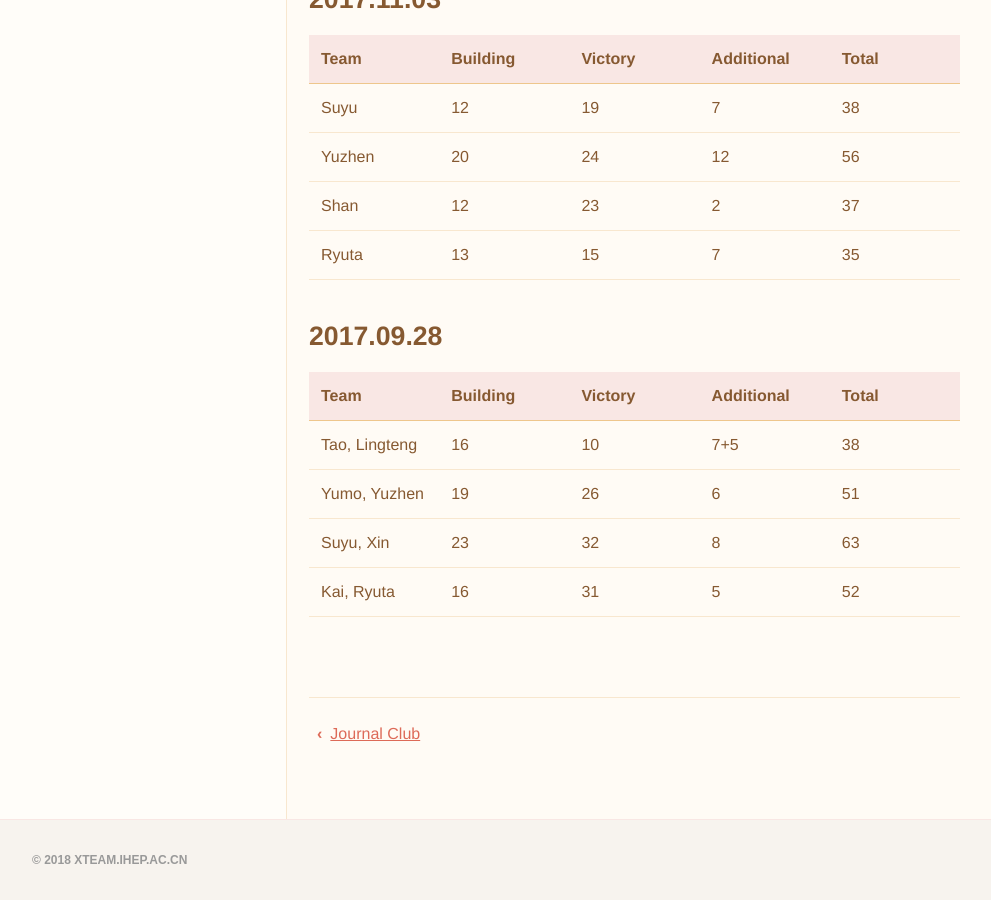
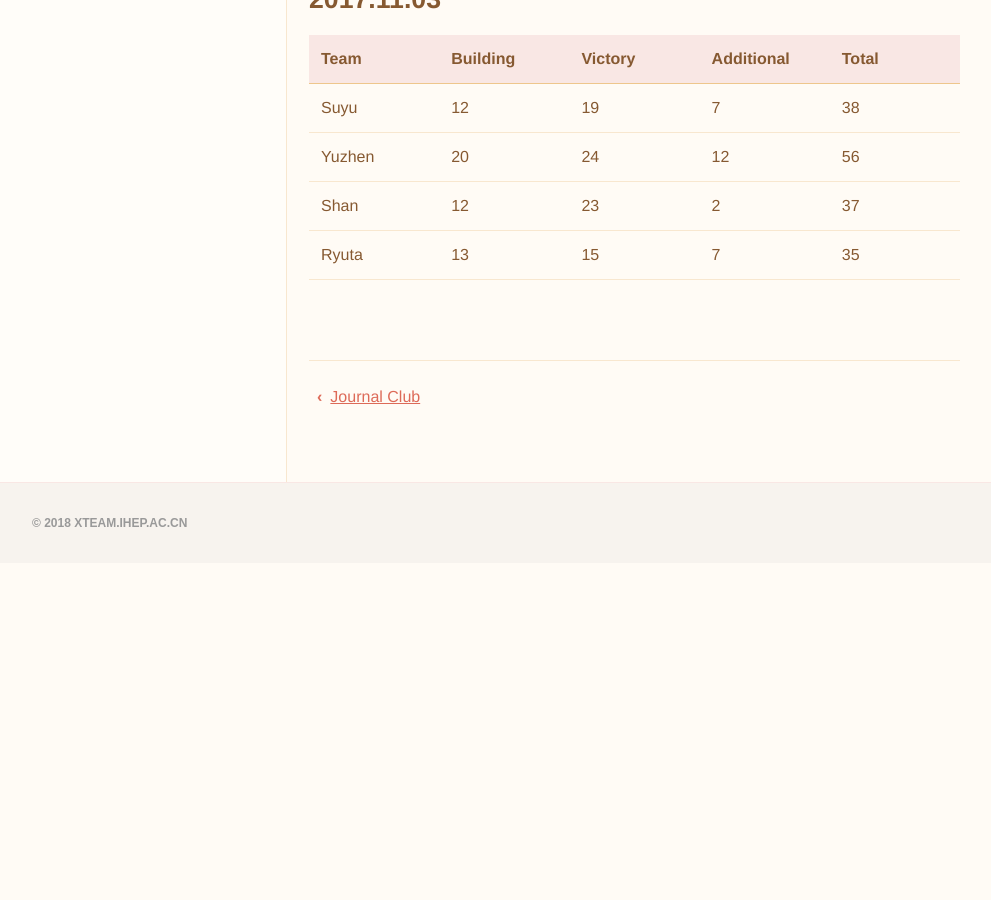
Before and after one commit to dt-np/xteam, a Jekyll site: the page built from _docs/puertorico.md, in a window 1280 px wide and 900 px high, scrolled down 1313 px. Shown: the whole window, without its empty margins (144-1135 px from the left). Built offline with Jekyll 4.4.1, drawn with Linux system fonts in a browser that asks for light colours; after the commit the page ends 1876 px from its top, so only the background shows below that.

Commit message:
Update JC61 and add PR1

```diff
--- a/_docs/puertorico.md
+++ b/_docs/puertorico.md
@@ -48,14 +48,5 @@
 | Ryuta  | 13       | 15      | 7          | 35    |
 
 
-## 2017.09.28
-
-| Team          | Building | Victory | Additional | Total |
-| ------------- | -------- | ------- | ---------- | ----- |
-| Tao, Lingteng | 16       | 10      | 7+5        | 38    |
-| Yumo, Yuzhen  | 19       | 26      | 6          | 51    |
-| Suyu, Xin     | 23       | 32      | 8          | 63    |
-| Kai, Ryuta    | 16       | 31      | 5          | 52    |
-
 
 [1]: https://en.wikipedia.org/wiki/Puerto_Rico_%28board_game%29
```
Also changed, not shown: _posts/2018-04-27-JC61.md (+1 -1 lines).
